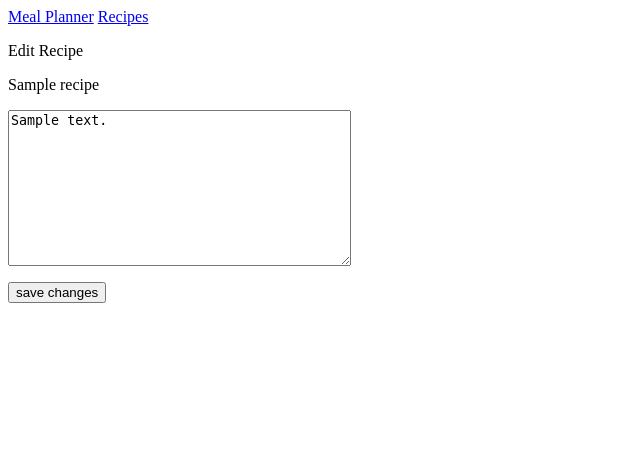
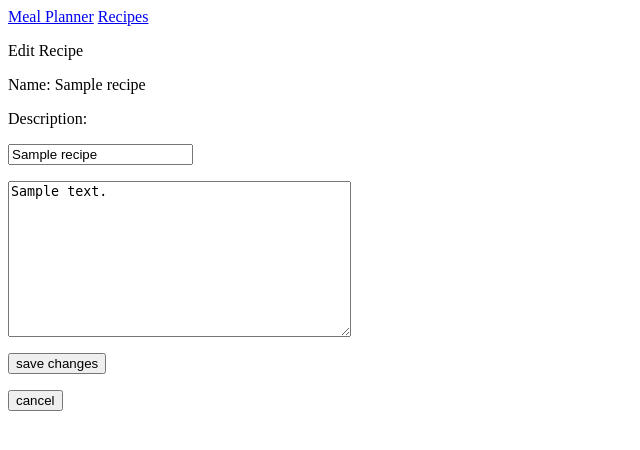
Before and after one commit to jblimare/meal_planner, a Django app: page /recipes/edit_recipe/1/ in a window 1280 px wide. Shown: the top 450 px of the page, without its empty margins (0-640 px from the left). Run offline with Django 3.2, Linux system fonts and the light colour scheme; tables that the repository leaves empty hold one stand-in row (values such as "Sample post").

Commit message:
updated recipe modification page

```diff
--- a/meal_planners/templates/meal_planners/edit_recipe.html
+++ b/meal_planners/templates/meal_planners/edit_recipe.html
@@ -3,11 +3,17 @@
 {% block content %}
 
     <p>Edit Recipe</p>
-    <p>{{ recipe }}</p>
+    <p>Name: {{ recipe }}</p>
+    <p>Description:
     <form action="{% url 'meal_planners:edit_recipe' recipe.id %}" method = 'post'>
         {% csrf_token %}
-        {{ form.as_p }}
+        {{ form1.as_p }}
+        {{ form2.as_p }}
         <button name = "submit">save changes</button>
     </form>
+    <form action="{% url 'meal_planners:recipe' recipe.id %}">
+        <input type="submit" value="cancel" />
+    </form>
+    </p>
 
 {% endblock content %}
--- a/meal_planners/views.py
+++ b/meal_planners/views.py
@@ -62,19 +62,23 @@ def new_recipe_details(request, recipe_id):
 
 def edit_recipe(request, recipe_id):
     """Edit an existing recipe"""
+    name = Recipe.objects.get(id = recipe_id)
     description = Description.objects.get(recipe_id=recipe_id)
     recipe = description.recipe
 
     if request.method != 'POST':
         # Initial request, view the forms with the current recipe
-        form = DescriptionForm(instance = description)
+        form1 = RecipeForm(instance = name)
+        form2 = DescriptionForm(instance = description)
 
     else:
         # Post data to update the recipe
-        form = DescriptionForm(instance = description, data=request.POST)
-        if form.is_valid():
-            form.save()
+        form1 = RecipeForm(instance = name, data=request.POST)
+        form2 = DescriptionForm(instance = description, data=request.POST)
+        if form1.is_valid() and form2.is_valid():
+            form1.save()
+            form2.save()
             return HttpResponseRedirect(reverse('meal_planners:recipe', args=[recipe_id]))
 
-    context = {'recipe': recipe, 'description': description, 'form': form}
+    context = {'name': name, 'recipe': recipe, 'description': description, 'form1': form1, 'form2': form2}
     return render(request, 'meal_planners/edit_recipe.html', context)
```
